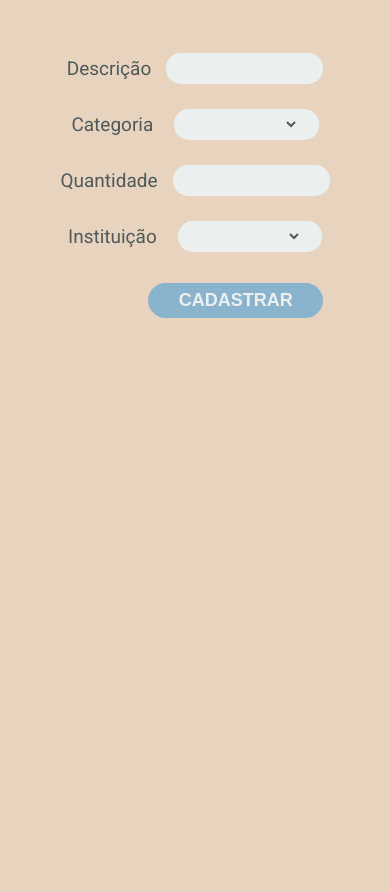
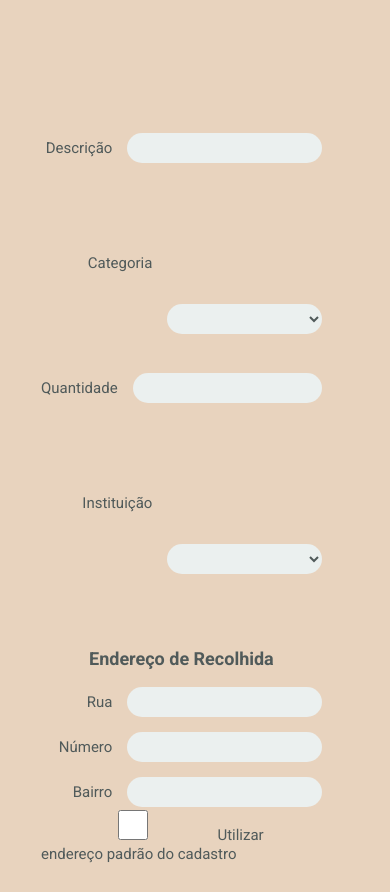
Before and after one commit to DayaToledo/BD-DoeCar, a website: page src/views/doDonation.html in a window 390 px wide. Shown: the part 179-1071 px from the top of the page. Before the commit the page ends 844 px from the top, so only its background shows below. Drawn offline with nearby package versions, Linux system fonts and the light colour scheme; some packages are replaced by stand-ins of ours; a script that the page names is missing.

Commit message:
feat: add static inputs de endereço e tempo disponivel de doacao

```diff
--- a/public/styles/doDonation.css
+++ b/public/styles/doDonation.css
@@ -1,13 +1,13 @@
 html,
 body {
+  display: flex;
   padding: 0;
   margin: 0;
-  background: #e8d3be;
-  font-family: "Roboto", sans-serif;
-  color: #505a5a;
+  background: #E8D3BE;
+  font-family: 'Roboto', sans-serif;
+  color: #505A5A;
   width: 100vw;
-  height: 100vh;
-  display: flex;
+  height: 100%;
   flex-direction: column;
 }
 
@@ -30,82 +30,157 @@ h1 {
   margin-top: 45px;
 }
 
-form {
+h3{
+  font-size: 18px;
+  text-align: center;
+}
+
+.boxData {
   width: 100%;
+  height: calc(100% - 90px);
+  display: flex;
+  flex-direction: column;
   align-items: center;
   justify-content: center;
-  margin-top: 2%;
 }
 
-.boxInput,
+form {
+  width: 80%;
+  height: 100%;
+  margin-top: 4rem;
+  display: flex;
+  flex-direction: row;
+}
+
+form > fieldset {
+  width: 50%;
+  border: none;
+  padding: 0px 10px 15px 15px;
+  display: flex;
+  flex-direction: column;
+  margin-right: 7%;
+}
+
+.boxInput {
+  display: flex;
+  flex-direction: row;
+  align-items: center;
+  justify-content: flex-end;
+  margin-top: 15px;
+}
+
+.boxCheckbox {
+  display: flex;
+  flex-direction: row;
+  align-items: center;
+  justify-content: center;
+  margin-top: 15px;
+}
+
 #boxSelector {
   display: flex;
   flex-direction: row;
   align-items: center;
-  justify-content: center;
-  margin-top: 25px;
-  width: 100%;
+  justify-content: flex-end;
+  margin-top: 15px;
 }
 
 label {
-  font-size: 19px;
-  text-align: center;
+  font-size: 18px;
+  text-align: end;
 }
 
 input,
 select {
-  background-color: #ebf0ef;
-  width: 20%;
-  height: 31px;
-  align-self: center;
+  background-color: #EBF0EF;
+  width: 55%;
+  height: 30px;
+  align-self: flex-end;
   border: none;
   border-radius: 15px;
   margin-left: 15px;
   padding: 0 20px;
-  font: normal 15px "Roboto", sans-serif;
-  color: #505a5a;
+  font: normal 15px 'Roboto', sans-serif;
+  color: #505A5A;
 }
 
 #boxSelector > select {
-  width: 23%;
-  margin-left: 21px;
-  border-right: 20px solid #ebf0ef;
+  background-color: #EBF0EF;
+  width: 55%;
+  height: 30px;
+  align-self: flex-end;
+  border: none;
+  border-radius: 15px;
+  margin-left: 15px;
+  padding: 0 20px;
+  font: normal 15px 'Roboto', sans-serif;
+  color: #505A5A;
 }
 
 button {
-  background-color: #8ab4cd;
-  color: #ebf0ef;
+  background-color: #8AB4CD;
+  color: #EBF0EF;
   font-weight: bold;
-  font-size: 20px;
+  font-size: 19px;
   border: none;
-  border-radius: 25px;
-  height: 45px;
-  width: 210px;
-  margin-top: 4%;
-  margin-left: 47%;
+  border-radius: 20px;
+  height: 40px;
+  width: 180px;
+  align-self: flex-end;
+  margin-top: 40px;
   cursor: pointer;
 }
 
 button:hover {
   background-color: #df7b63;
 }
+.mobile-only{
+  display: none;
+}
 
-@media (max-width: 720px) {
-  input {
-    width: 30%;
+.tempo{
+  margin-top: 2em;
+}
+
+@media(max-width: 720px) {
+  body{
+    display: block;
+  }
+
+  .mobile-only{
+    display: block;
+    margin-top: 2em;
+  }
+
+  .pc-only{
+    display: none;
+  }
+
+  #boxSelector {
+    flex-direction: row;
+    height: 180px;
   }
 
   #boxSelector > select {
-    width: 37%;
-    margin-left: 21px;
+    margin-bottom: 1.5rem;
   }
 
-  button {
-    font-size: 18px;
-    border: none;
-    height: 35px;
-    width: 175px;
-    margin-top: 8%;
-    margin-left: 38%;
+  #boxSelector > label {
+    margin-bottom: 10px;
+  }
+
+  form {
+    height: calc(100% - 100px);
+    margin-top: 1rem;
+    flex-direction: column;
+  }
+
+  form > fieldset {
+    width: 90%;
+    padding: 40px 0px 0px 0px;
+  }
+
+  label {
+    font-size: 15px;
   }
 }
--- a/src/views/doDonation.html
+++ b/src/views/doDonation.html
@@ -20,7 +20,9 @@
   </header>
 
   <h1>DOAÇÃO</h1>
+  <div id="boxDataDoacao" class="boxData">
   <form method="POST" id="formDoacao">
+    <fieldset>
     <div class="boxInput">
       <label for="descricao">Descrição</label>
       <input type="text" id="descricao" name="descricao" />
@@ -48,8 +50,65 @@
         <option value="2">Instituição 2</option>
       </select>
     </div>
+
+    <div class="mobile-only">
+      <h3>Endereço de Recolhida</h3>
+      <div class="boxInput">
+        <label for="rua_doador">Rua</label>
+        <input type="text" name="rua_doador" id="rua_doador">
+      </div>
+      <div class="boxInput">
+        <label for="numero_doador">Número</label>
+        <input type="number" name="numero_doador" id="numero_doador">
+      </div>
+
+      <div class="boxInput">
+        <label for="bairro">Bairro</label>
+        <input type="text" name="bairro_doador" id="bairro_doador">
+      </div>
+
+      <div>
+        <input type = "checkbox" id = "enderecoPadrao" name = "endPadrao" value = "endPadrao">
+        <label for = "subscribeNews"> Utilizar endereço padrão do cadastro</label>
+      </div>
+    </div>
+
+    <div class="tempo">
+      <div class="boxInput">
+        <label for="tempo_doacao">Tempo disponível da doação</label>
+        <input type="date" name="tempo_doacao" id="tempo_doacao">
+      </div>
+    </div>
+  </fieldset>
+
+  <fieldset>
+    <div class="pc-only">
+      <h3>Endereço de Recolhida</h3>
+    <div class="boxInput">
+      <label for="rua_doador">Rua</label>
+      <input type="text" name="rua_doador" id="rua_doador">
+    </div>
+    <div class="boxInput">
+      <label for="numero_doador">Número</label>
+      <input type="number" name="numero_doador" id="numero_doador">
+    </div>
+
+    <div class="boxInput">
+      <label for="bairro">Bairro</label>
+      <input type="text" name="bairro_doador" id="bairro_doador">
+    </div>
+
+    <div class="boxCheckbox">
+      <input type = "checkbox" id = "enderecoPadrao" name = "endPadrao" value = "endPadrao">
+      <label for = "utilizarEnderecoPadrao"> Utilizar endereço padrão do cadastro</label>
+    </div>
+  </div>
+  <button onclick="enviarForm()">CADASTRAR</button>
+
+  </fieldset>
   </form>
-  <button onclick="enviarForm()">CADASTRAR</button>
+  </div>
+
 </body>
 
 </html>
```
